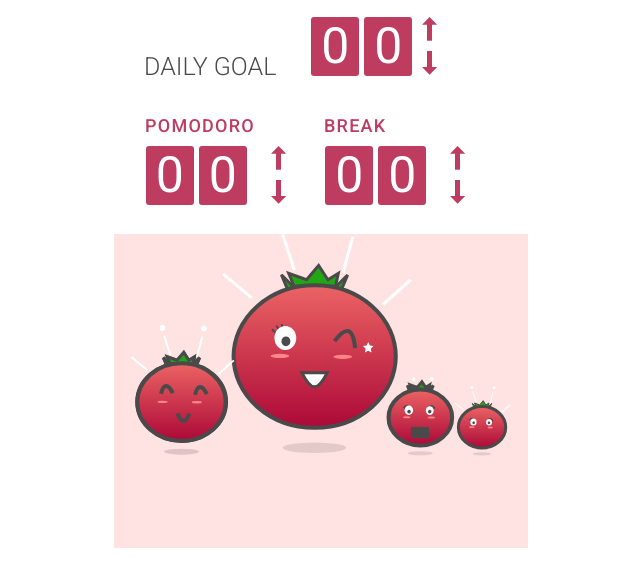
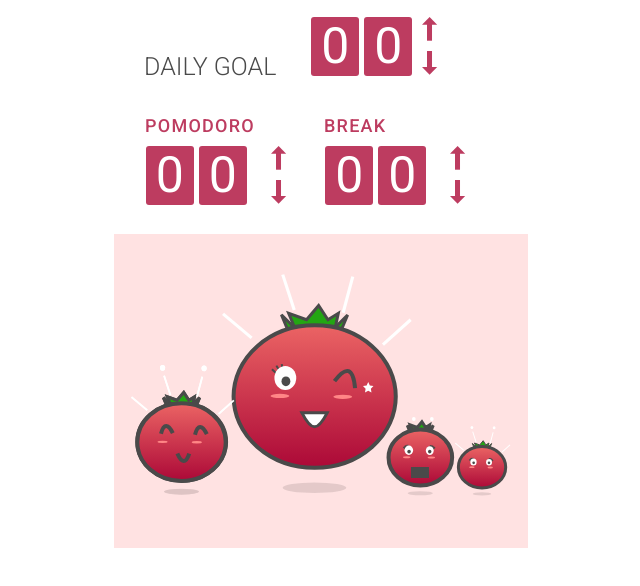
Before and after one commit to francescacosta/Pomodoro-Clock, a plain HTML site: page index.html in a window 1280 px wide. Shown: the part 314-900 px from the top of the page, without its empty margins (319-959 px from the left). Drawn offline with Linux system fonts and the light colour scheme.

Commit message:
tomato-family margin

```diff
--- a/index.html
+++ b/index.html
@@ -319,7 +319,7 @@
         </div> <!-- options-container End -->
 
         <div class="tomato-family-container"> <!-- tomato-family-container-open -->
-          <svg version="1.1" id="Layer_1" xmlns="http://www.w3.org/2000/svg" xmlns:xlink="http://www.w3.org/1999/xlink" x="0px" y="0px"
+          <svg class="tomato-family" version="1.1" id="Layer_1" xmlns="http://www.w3.org/2000/svg" xmlns:xlink="http://www.w3.org/1999/xlink" x="0px" y="0px"
           width="379.354px" height="221.424px" viewBox="0 0 379.354 221.424" enable-background="new 0 0 379.354 221.424"
           xml:space="preserve">
           <g id="Symbols">
@@ -582,11 +582,8 @@
             </g>
           </g>
         </svg>
-
-
       </div> <!-- tomato-family-container-end -->
-
-      </div> <!-- App Settings End -->
+    </div> <!-- App Settings End -->
 
     <script src="javascript.js"></script>
 </body>
--- a/style.css
+++ b/style.css
@@ -267,3 +267,7 @@ hr {
   align-content: center;
   justify-content: center;
 }
+
+.tomato-family {
+  margin-top: 40px;
+}
```
